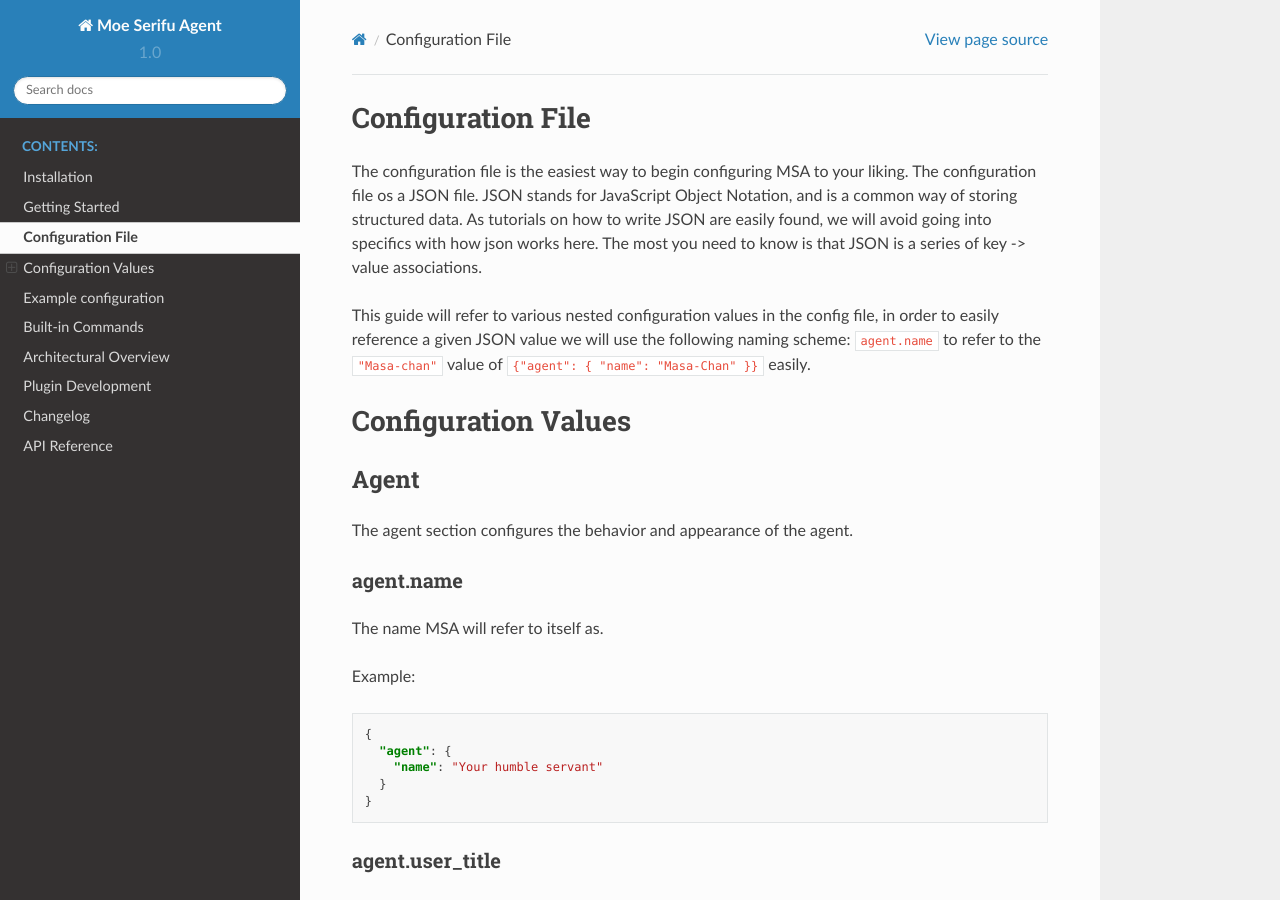
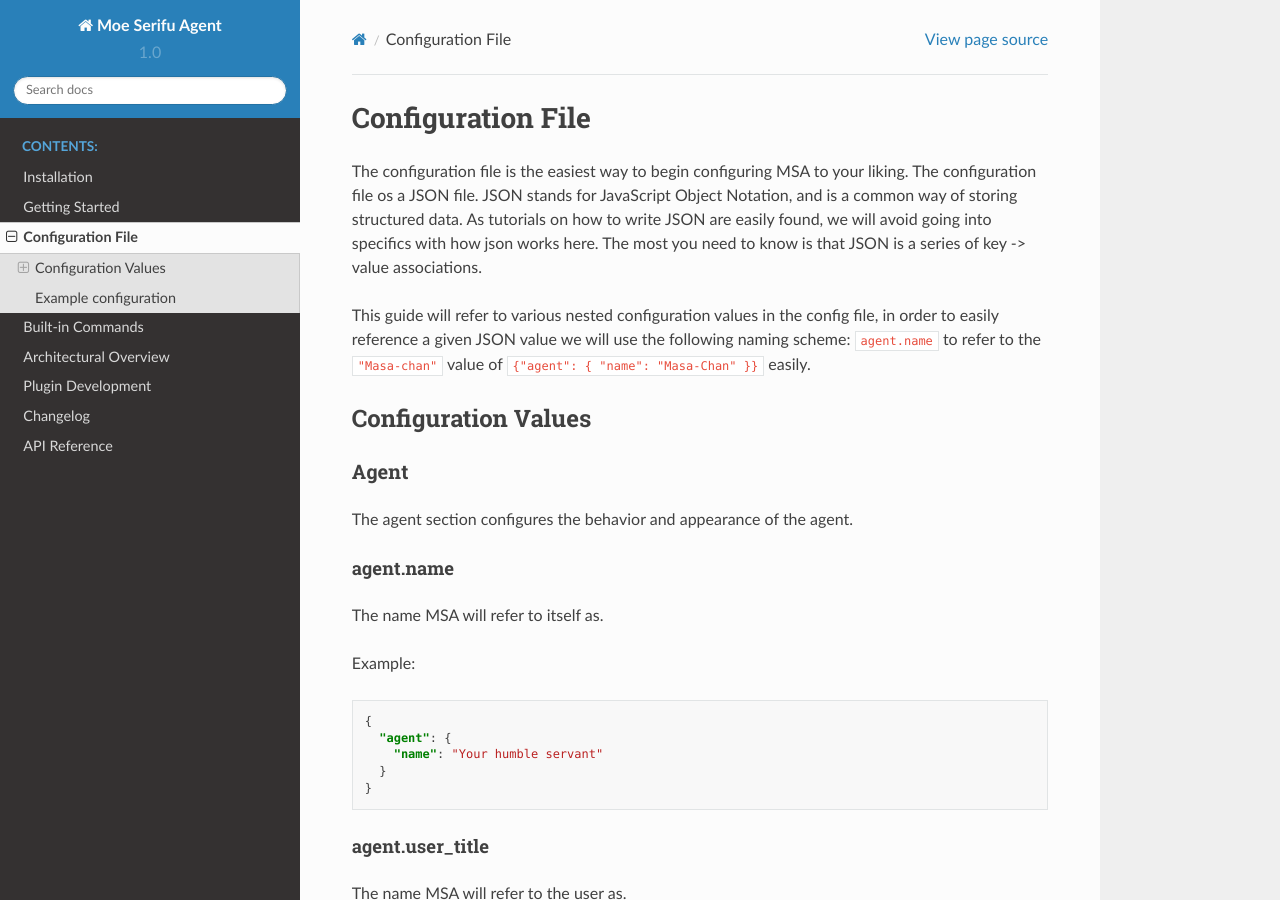
Before and after one commit to moe-serifu-circle/moe-serifu-agent, a Sphinx documentation site: the page built from python/sphinx/configuration.md, in a window 1280 px wide and 900 px high. Built offline with Sphinx 7.4.7 and the Read the Docs theme 2.0.0, drawn with Linux system fonts in a browser that asks for light colours; pages that are not in the unit, such as notebooks, are missing from menus.

````diff
--- a/python/sphinx/configuration.md
+++ b/python/sphinx/configuration.md
@@ -1,3 +1,4 @@
+
 # Configuration File
 
 The configuration file is the easiest way to begin configuring MSA to your liking. The configuration file os a JSON
@@ -9,12 +10,12 @@ This guide will refer to various nested configuration values in the config file,
 JSON value we will use the following naming scheme: `agent.name` to refer to the `"Masa-chan"` value of
 `{"agent": { "name": "Masa-Chan" }}` easily.
 
-# Configuration Values
+## Configuration Values
 
-## Agent
+### Agent
 The agent section configures the behavior and appearance of the agent.
 
-### agent.name
+#### agent.name
 The name MSA will refer to itself as.
 
 Example:
@@ -26,7 +27,7 @@ Example:
 }
 ```
 
-### agent.user_title
+#### agent.user_title
 The name MSA will refer to the user as.
 
 Example:
@@ -38,7 +39,7 @@ Example:
 }
 ```
 
-## Plugin Modules
+### Plugin Modules
 The plugin modules section, allows a user to configure which third-party plugins to load when MSA starts. It should
 be a list of plugin modules to load at startup.
 
@@ -52,7 +53,7 @@ Example:
 ```
 
 
-## Module Config
+### Module Config
 The module config section is a mapping of module name to JSON object. The JSON object is configuration
 values that will be passed to the module to modify its behavior.
 
@@ -67,11 +68,11 @@ Example:
 }
 ```
 
-## Logging
+### Logging
 The logging section, allows you to configure how MSA will record information about how well it is running,
 It will also record any errors that are encountered.
 
-### logging.global_log_level
+#### logging.global_log_level
 Sets the global log level. Must be one of "error", "warn", "info", or "debug". The global
 log level defines how verbose all modules will be with their logging.
 
@@ -84,7 +85,7 @@ Example:
 }
 ```
 
-### logging.log_file_location
+#### logging.log_file_location
 The file that the logging output is written to.
 Example:
 ```json
@@ -95,7 +96,7 @@ Example:
 }
 ```
 
-### logging.granular_log_levels
+#### logging.granular_log_levels
 A module to log level mapping that overrides the `logging.global_log_level` setting for that module. This can be used to
 increase logging or suppress a module that is logging too much unneeded information. Log level values must be one of
 "error", "warn", "info", or "debug".
@@ -112,7 +113,7 @@ Example:
 }
 ```
 
-# Example configuration
+## Example configuration
 ```json
 {
    "agent": {
````
